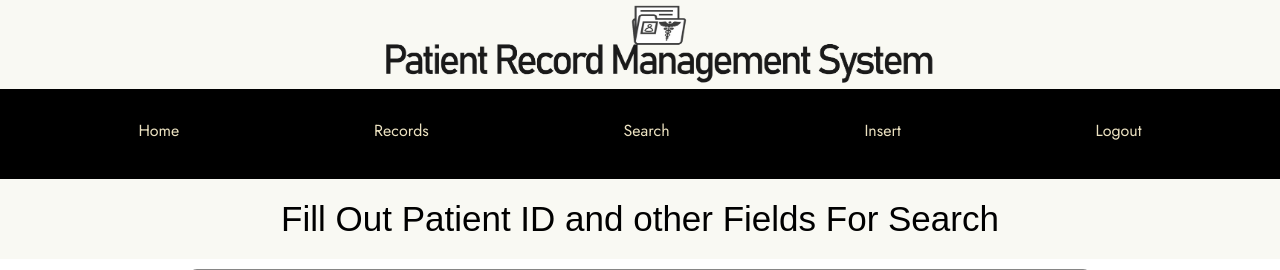
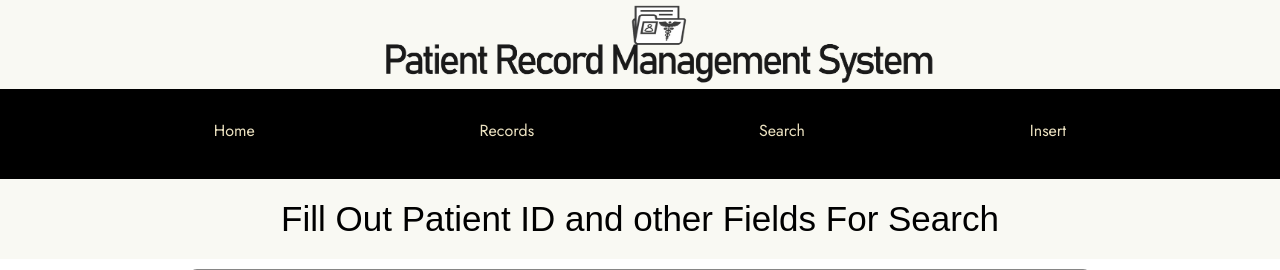
Before and after one commit to Claton2003/Patient-Record-Management-System, a PHP site: page /dsearch in a window 1280 px wide. Shown: the top 270 px of the page. Run offline with PHP 8.4, Linux system fonts and the light colour scheme; a user stored in the database is signed in; some libraries are stand-ins or nearby versions; some web fonts are replaced.

Commit message:
fourth commit

```diff
--- a/css/ddash_style.css
+++ b/css/ddash_style.css
@@ -34,7 +34,7 @@
   font-size: 25px;
   text-decoration: none;
   color: #ece2c1;
-  padding: 30px 15px;
+  padding: 30px 30px;
   margin: 0 80px;
 }
 
--- a/css/dinsert_style.css
+++ b/css/dinsert_style.css
@@ -38,7 +38,7 @@
   font-size: 25px;
   text-decoration: none;
   color: #ece2c1;
-  padding: 30px 15px;
+  padding: 30px 30px;
   margin: 0 80px;
 }
 
--- a/css/drecords_style.css
+++ b/css/drecords_style.css
@@ -38,7 +38,7 @@
   font-size: 25px;
   text-decoration: none;
   color: #ece2c1;
-  padding: 30px 15px;
+  padding: 30px 30px;
   margin: 0 80px;
 }
 
--- a/css/psearch_style.css
+++ b/css/psearch_style.css
@@ -38,7 +38,7 @@
   font-size: 25px;
   text-decoration: none;
   color: #ece2c1;
-  padding: 30px 15px;
+  padding: 30px 30px;
   margin: 0 80px;
 }
 
```
